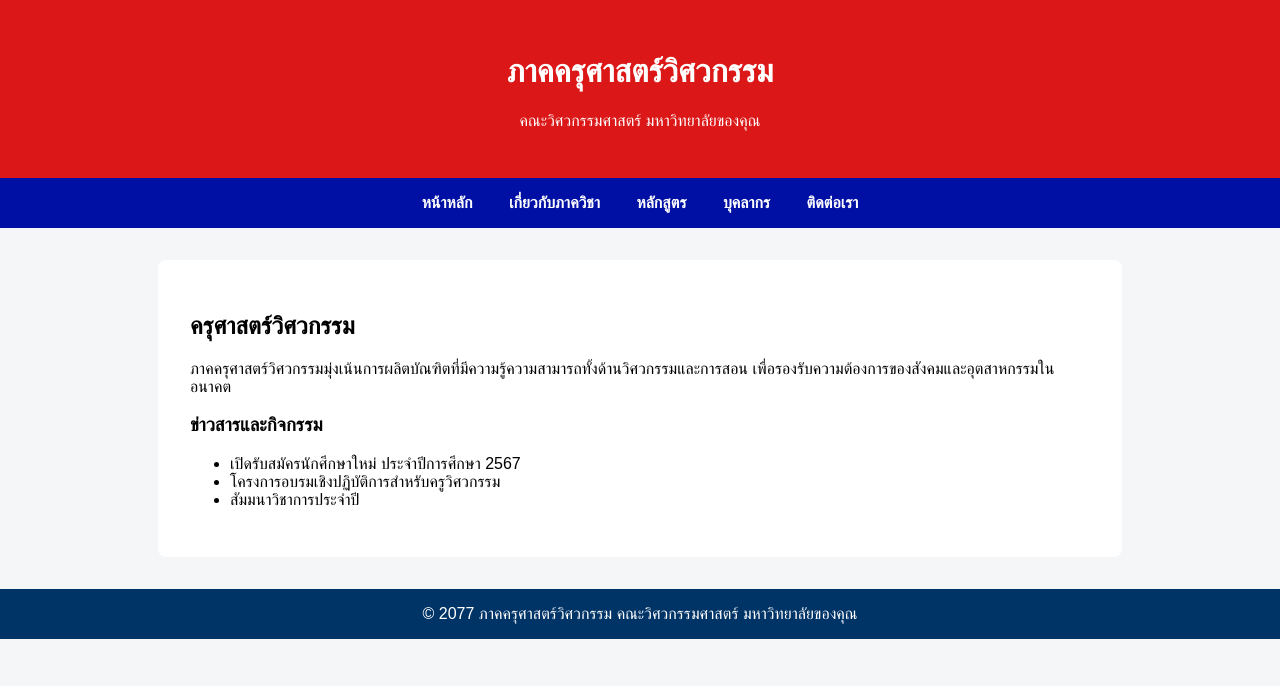
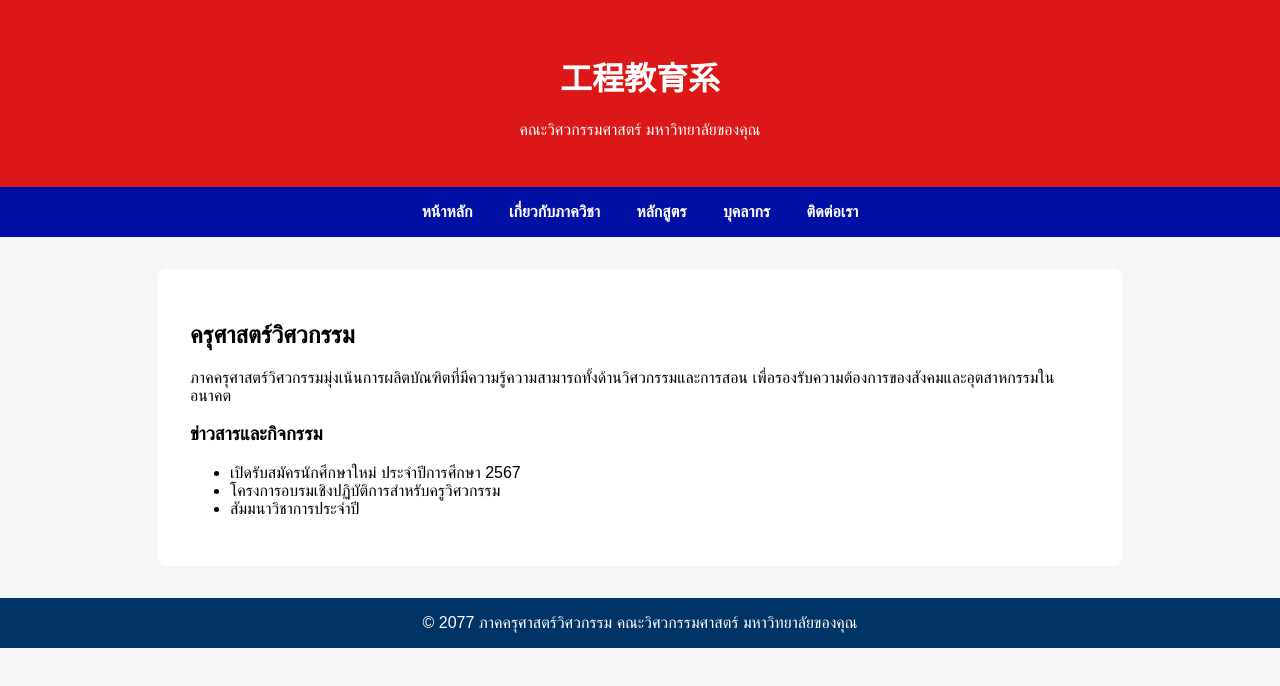
Before and after one commit to weerapat-s/Lab01_Polyglot_Notebook, a plain HTML site: page wab_site1/index.html in a window 1280 px wide. Drawn offline with Linux system fonts and the light colour scheme.

Commit message:
Change tochinese

```diff
--- a/wab_site1/index.html
+++ b/wab_site1/index.html
@@ -15,7 +15,7 @@
 </head>
 <body>
     <header>
-        <h1>ภาคครุศาสตร์วิศวกรรม</h1>
+        <h1>工程教育系</h1>
         <p>คณะวิศวกรรมศาสตร์ มหาวิทยาลัยของคุณ</p>
     </header>
     <nav>
```
